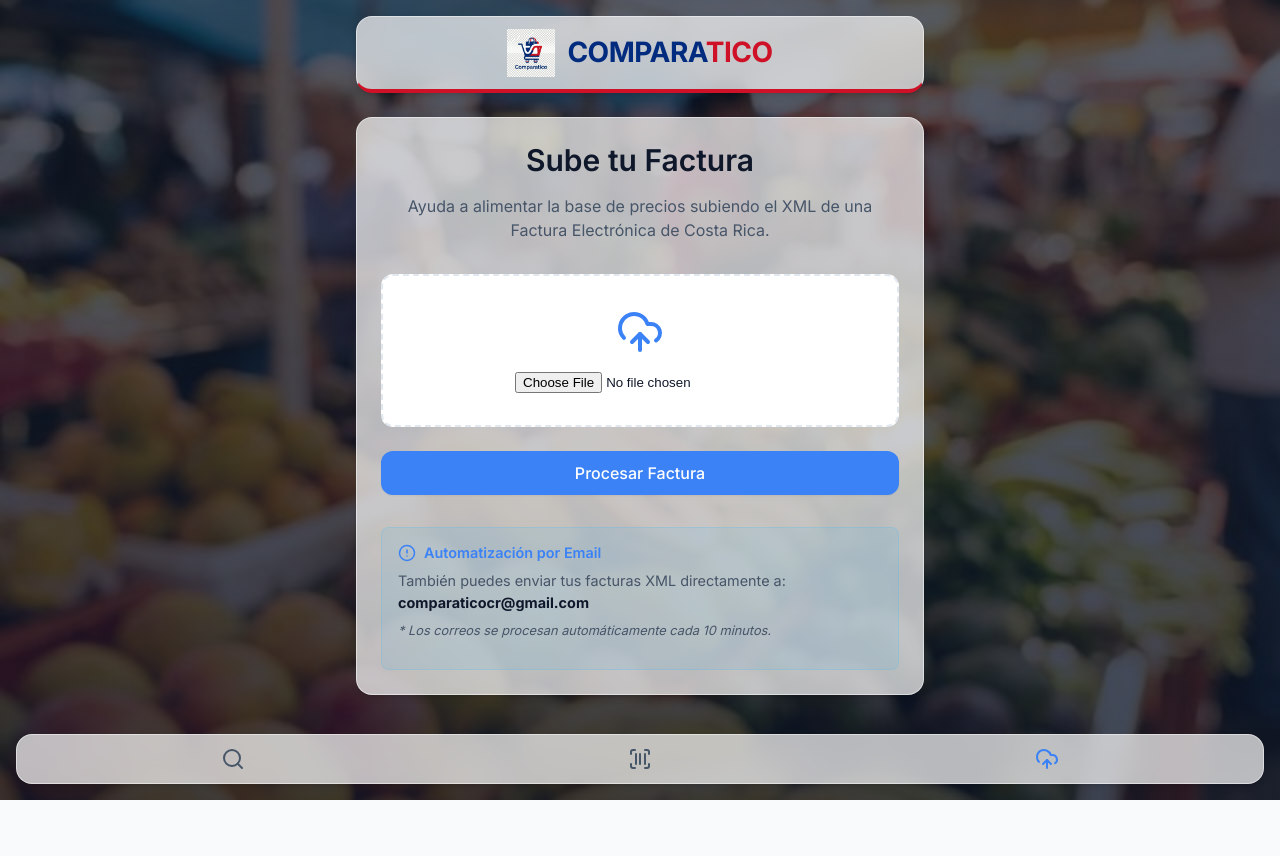
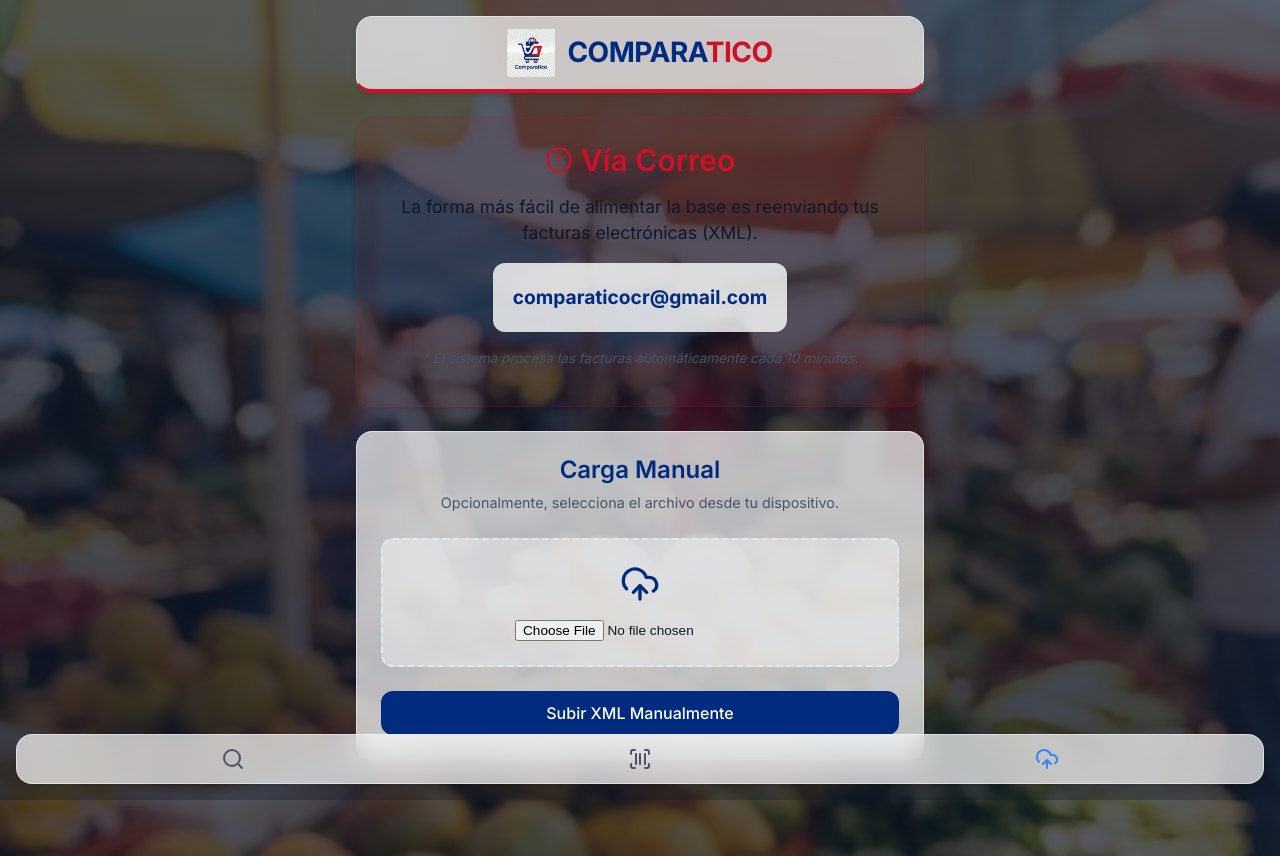
Before and after one commit to gabrielpc1190/comparatico, a React (Vite) app in the folder frontend/: page /upload in a window 1280 px wide. Before the commit the page ends 800 px from the top, so only its background shows below. Built offline with nearby package versions, Linux system fonts and the light colour scheme.

Commit message:
style: Prioritize email upload instructions over manual upload

```diff
--- a/frontend/src/components/Upload.jsx
+++ b/frontend/src/components/Upload.jsx
@@ -48,66 +48,71 @@ export default function Upload() {
     };
 
     return (
+        <div style={{ display: 'flex', flexDirection: 'column', gap: '1.5rem', width: '100%' }}>
+            {/* Sección Principal Primaria - Envío por Correo */}
+            <div className="glass-panel" style={{ padding: '1.5rem', textAlign: 'center', backgroundColor: 'rgba(206, 17, 38, 0.05)', border: '1px solid rgba(206, 17, 38, 0.2)' }}>
+                <h2 style={{ marginBottom: '1rem', color: '#ce1126', display: 'flex', alignItems: 'center', justifyContent: 'center', gap: '0.5rem' }}>
+                    <AlertCircle size={28} /> Vía Correo
+                </h2>
+                <p style={{ fontSize: '1.1rem', color: 'var(--text-primary)', marginBottom: '1rem' }}>
+                    La forma más fácil de alimentar la base es reenviando tus facturas electrónicas (XML).
+                </p>
+                <div style={{
+                    padding: '1.25rem',
+                    backgroundColor: 'rgba(255, 255, 255, 0.8)',
+                    borderRadius: '12px',
+                    display: 'inline-block',
+                    boxShadow: 'var(--shadow-sm)'
+                }}>
+                    <p style={{ margin: 0, fontSize: '1.2rem', fontWeight: 'bold', color: '#002b7f' }}>
+                        comparaticocr@gmail.com
+                    </p>
+                </div>
+                <p style={{ mt: '1rem', fontSize: '0.85rem', color: 'var(--text-secondary)', fontStyle: 'italic', marginTop: '1rem' }}>
+                    * El sistema procesa las facturas automáticamente cada 10 minutos.
+                </p>
+            </div>
+
+            {/* Sección Secundaria - Subida Manual */}
             <div className="glass-panel" style={{ padding: '1.5rem', textAlign: 'center' }}>
-            <h2 style={{ marginBottom: '1rem' }}>Sube tu Factura</h2>
-            <p>Ayuda a alimentar la base de precios subiendo el XML de una Factura Electrónica de Costa Rica.</p>
+                <h3 style={{ marginBottom: '0.5rem', color: '#002b7f' }}>Carga Manual</h3>
+                <p style={{ fontSize: '0.9rem', color: 'var(--text-secondary)' }}>Opcionalmente, selecciona el archivo desde tu dispositivo.</p>
 
                 <div style={{
-                marginTop: '2rem',
-                padding: '2rem 1rem',
+                    marginTop: '1.5rem',
+                    padding: '1.5rem 1rem',
                     border: '2px dashed var(--border-color)',
                     borderRadius: '12px',
-                backgroundColor: 'var(--bg-secondary)',
+                    backgroundColor: 'rgba(255,255,255,0.4)',
                     display: 'flex',
                     flexDirection: 'column',
                     alignItems: 'center',
                     gap: '1rem'
                 }}>
-                <UploadCloud size={48} color="var(--accent-primary)" />
+                    <UploadCloud size={40} color="#002b7f" />
                     <input
                         type="file"
                         accept=".xml"
                         onChange={handleFileChange}
-                    style={{ width: '100%', maxWidth: '250px' }}
+                        style={{ width: '100%', maxWidth: '250px', fontSize: '0.85rem' }}
                     />
 
-                {file && <p style={{ margin: 0, fontWeight: '500' }}>Archivo: {file.name}</p>}
+                    {file && <p style={{ margin: 0, fontWeight: '500', color: '#16a34a' }}>Listo: {file.name}</p>}
 
                     {status === 'loading' && <p>Procesando...</p>}
-                {status === 'success' && <p style={{ color: 'green', display: 'flex', alignItems: 'center', gap: '0.5rem' }}><CheckCircle size={20} /> {message}</p>}
-                {status === 'error' && <p style={{ color: 'red', display: 'flex', alignItems: 'center', gap: '0.5rem' }}><AlertCircle size={20} /> {message}</p>}
+                    {status === 'success' && <p style={{ color: '#16a34a', display: 'flex', alignItems: 'center', gap: '0.5rem', fontWeight: 'bold' }}><CheckCircle size={20} /> {message}</p>}
+                    {status === 'error' && <p style={{ color: '#dc2626', display: 'flex', alignItems: 'center', gap: '0.5rem' }}><AlertCircle size={20} /> {message}</p>}
 
                 </div>
 
                 <button
                     className="btn-primary"
-                style={{ marginTop: '1.5rem', width: '100%' }}
+                    style={{ marginTop: '1.5rem', width: '100%', backgroundColor: '#002b7f' }}
                     onClick={handleUpload}
-                disabled={status === 'loading'}
+                    disabled={status === 'loading' || !file}
                 >
-                Procesar Factura
+                    Subir XML Manualmente
                 </button>
-
-            <div style={{
-                marginTop: '2rem',
-                padding: '1rem',
-                backgroundColor: 'rgba(56, 189, 248, 0.1)',
-                border: '1px solid rgba(56, 189, 248, 0.2)',
-                borderRadius: '8px',
-                textAlign: 'left',
-                fontSize: '0.9rem'
-            }}>
-                <h4 style={{ color: 'var(--accent-primary)', marginBottom: '0.5rem', display: 'flex', alignItems: 'center', gap: '0.5rem' }}>
-                    <AlertCircle size={18} /> Automatización por Email
-                </h4>
-                <p style={{ margin: 0, color: 'var(--text-secondary)' }}>
-                    También puedes enviar tus facturas XML directamente a:
-                    <br />
-                    <strong style={{ color: 'var(--text-primary)' }}>comparaticocr@gmail.com</strong>
-                </p>
-                <p style={{ marginTop: '0.5rem', fontSize: '0.8rem', fontStyle: 'italic', color: 'var(--text-secondary)' }}>
-                    * Los correos se procesan automáticamente cada 10 minutos.
-                </p>
             </div>
         </div>
     );
```
Lines whose indentation alone changed are shown as unchanged.
